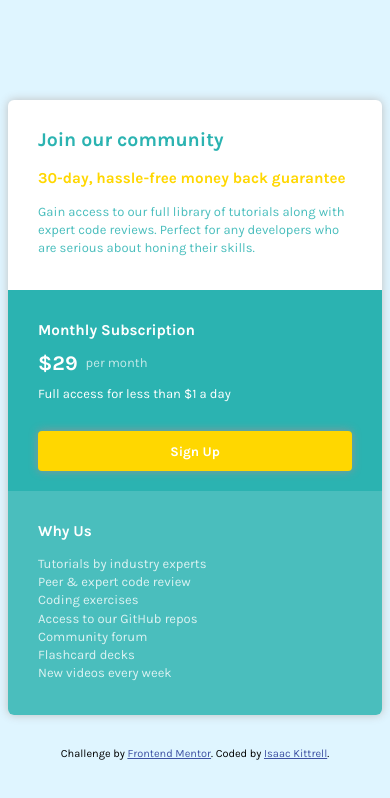
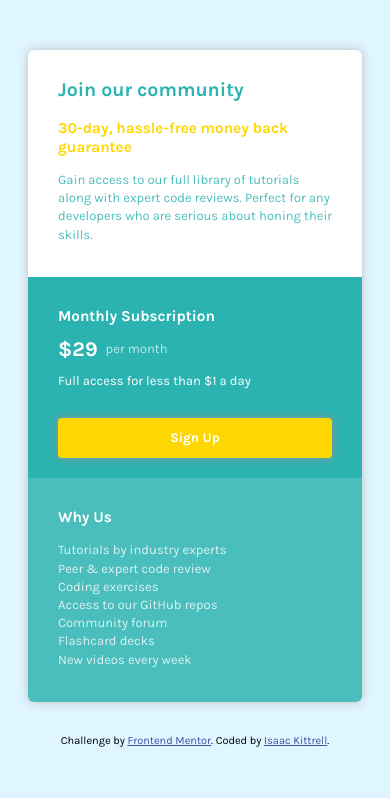
Before and after one commit to dripper91/frontend-mentor-single-price-grid-component, a plain HTML site: page index.html in a window 390 px wide. Drawn offline with Linux system fonts and the light colour scheme.

Commit message:
changed margins for mobile view

```diff
--- a/styles.css
+++ b/styles.css
@@ -14,8 +14,7 @@ html {
 .pricing-card {
     /* border: 1px solid black; */
     background-color: white;
-    margin: auto;
-    margin-top: 100px;
+    margin: 50px 20px 0px 20px;
     border-radius: 6px;
     overflow: hidden;
     box-shadow: 0px 0px 10px #bfbfbf;
@@ -102,6 +101,8 @@ ul {
     .pricing-card {
         width: 600px;
         height: 400px;
+        margin: auto;
+        margin-top: 100px;
     }
 
     .bottom-section {
```
